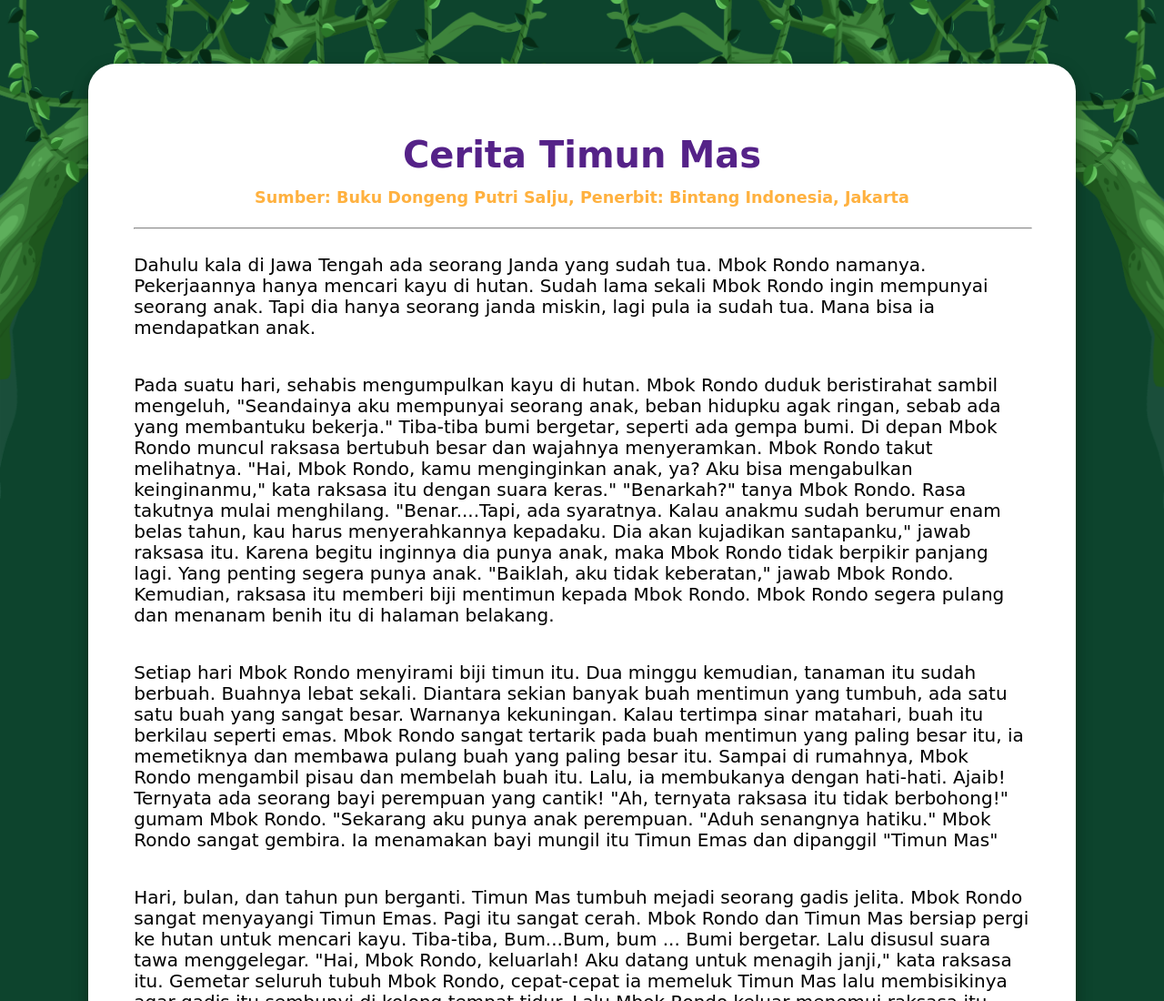
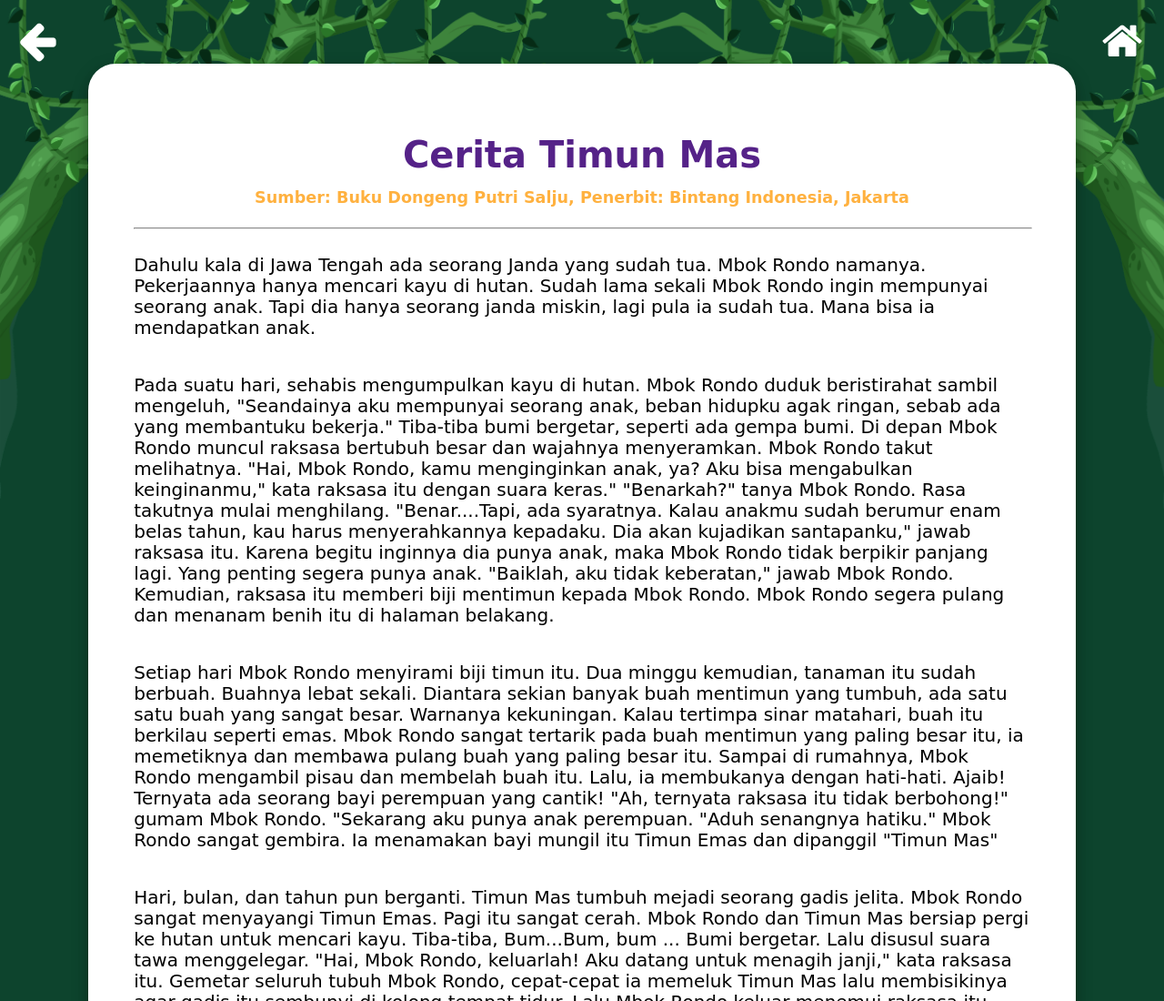
Before and after one commit to n0irx/TicTacMas, a plain HTML site: page story.html in a window 1280 px wide. Shown: the top 1100 px of the page at 91% size. Drawn offline with nearby package versions, Linux system fonts and the light colour scheme; a web font is replaced by a local one.

Commit message:
added navbar on about and story page

```diff
--- a/dist/css/style.css
+++ b/dist/css/style.css
@@ -13,6 +13,15 @@ p {
   right: 0;
   display: flex;
   justify-content: flex-end;
+  z-index: 2;
+}
+
+.navbar-container-2 {
+  position: absolute;
+  left: 0;
+  display: flex;
+  padding-left: 18px;
+  z-index: 2;
 }
 
 .nav-button {
@@ -120,6 +129,7 @@ p {
   align-items: center;
   padding: 70px;
   position: relative;
+  z-index: 1;
 }
 
 .pohon-1 {
@@ -272,7 +282,7 @@ p {
 }
 
 .button-story {
-  margin-top: 10px;
+  margin-top: 12px;
   font-size: 20px;
   border: none;
   border-radius: 50px;
--- a/story.html
+++ b/story.html
@@ -4,10 +4,18 @@
 	<title>Cerita Timun Mas</title>
 	<link rel="stylesheet"href="dist/css/style.css">
 	<link rel="stylesheet" href="https://cdnjs.cloudflare.com/ajax/libs/normalize/8.0.1/normalize.css">
+	<link rel="stylesheet" href="https://cdnjs.cloudflare.com/ajax/libs/font-awesome/4.7.0/css/font-awesome.min.css">
 	<link href="https://fonts.googleapis.com/css?family=Yeon+Sung&display=swap" rel="stylesheet">
 	<link href="https://fonts.googleapis.com/css?family=McLaren&display=swap" rel="stylesheet">
 </head>
 <body>
+	<div class="navbar-container">
+		<a href="./index.html" class="nav-button"><p class="icon"><i class="fa fa-home"></i></p></a>
+	</div>
+	<div class="navbar-container-2">
+		<a href="./about.html" class="nav-button"><p class="icon"><i class="fa fa-arrow-left" aria-hidden="true"></i></p></a>
+	</div>
+
 	<div class="content-container-2">
 		<img class="pohon-1" src="dist/assets/pohon-1.png" />
 		<img class="pohon-2-2" src="dist/assets/pohon-1.png" />
```
Also changed, not shown: about.html (+5 -0 lines).
